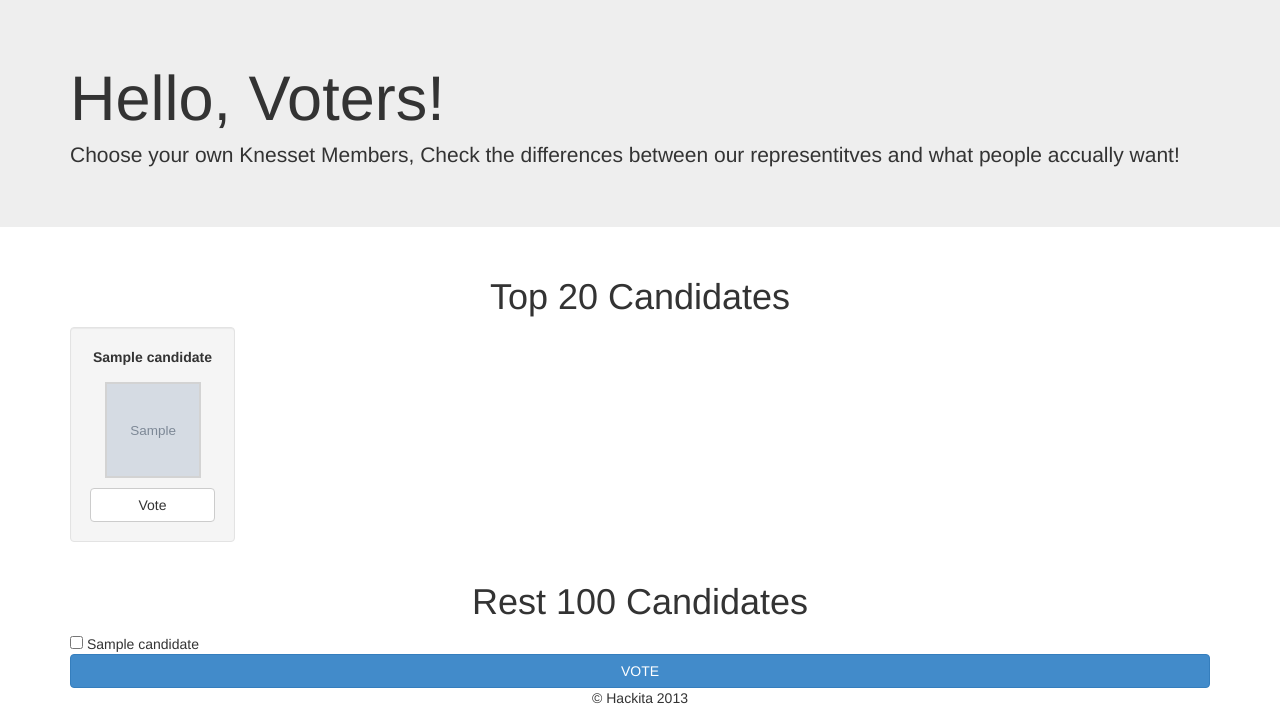
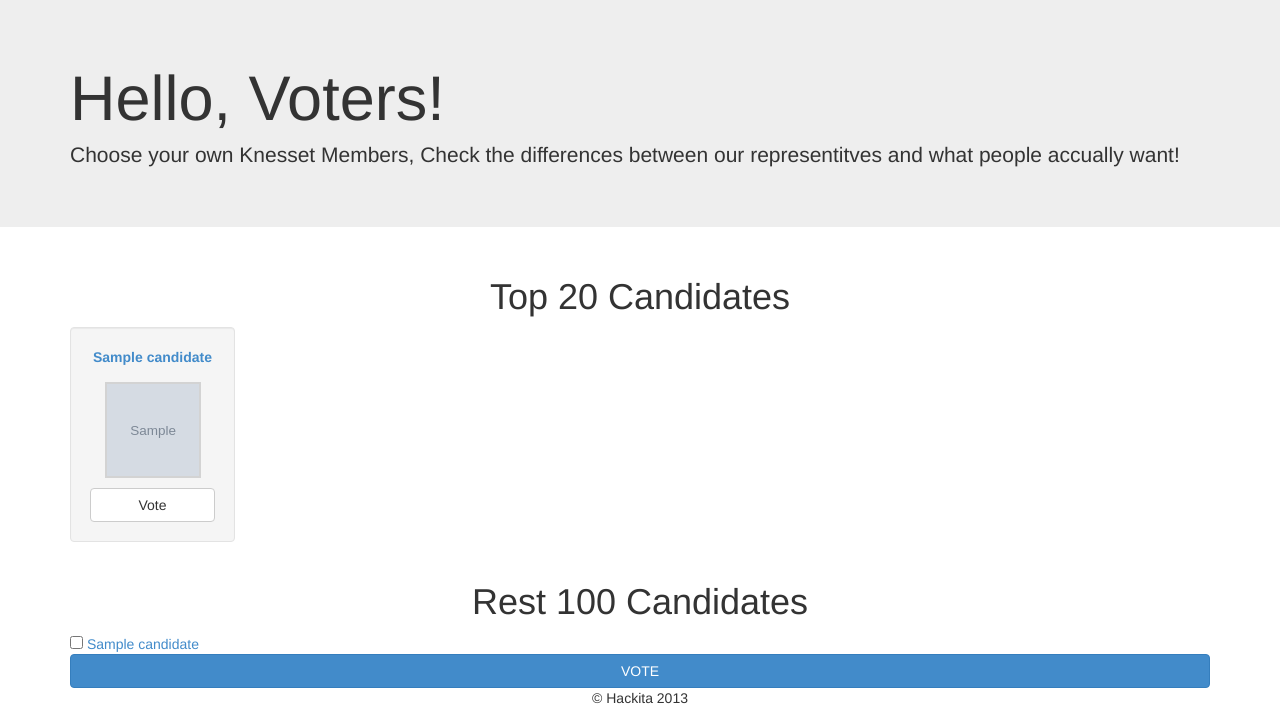
Before and after one commit to AriMeidan/Fantasy-Knesset, a Django app: template votes/templates/votes/index.html in a window 1280 px wide. Shown: the part 72-800 px from the top of the page. Run offline with Django 3.2, Linux system fonts and the light colour scheme; the template is opened without the code that fills it: most values are stand-ins (such as "Sample title", 1, 10 or a date in 2020); grey boxes marked "Sample" are stand-in pictures.

Commit message:
Candidates name are now links to their candidate page

```diff
--- a/votes/templates/votes/candidates.html
+++ b/votes/templates/votes/candidates.html
@@ -26,7 +26,9 @@
 				<div id="{{ party.pk }}" class="panel-collapse collapse out">
 					{% for candidate in party.candidate_set.all %}
 						<div class="panel-body row" id="{{ candidate }}">
-							<div class="col-xs-9">{{ candidate }}</div>
+							<div class="col-xs-9">
+								<b><a href="{% url 'votes:candidate' candidate.pk %}">{{ candidate.name }}</a></b>
+							</div>
 							<div class="col-xs-3">
 								<form role="form" method="post" action="{% url 'votes:vote' %}" >
 									{% csrf_token %}
--- a/votes/templates/votes/index.html
+++ b/votes/templates/votes/index.html
@@ -28,7 +28,7 @@
 		{% for candidate in top20 %}
 			<div class="col-md-2 col-xs-4 text-center">
 				<div class="well">
-					<p><b>{{ candidate.name }}</b></p>
+					<p><b><a href="{% url 'votes:candidate' candidate.pk %}">{{ candidate.name }}</a></b></p>
 					<div class="center-cropped center" style="background-image: url('{{ candidate.image_url}}');">
 					</div>
 					<form role="form" method="post" action="{% url 'votes:vote' %}" >
@@ -54,9 +54,9 @@
 			{% for candidate in rest100 %}
 				<div class="col-md-3 col-xs-6">
 					{% if user|voted_for:candidate %}
-						<input type="checkbox" name="candidate_checkbox" value="{{ candidate.pk }}" checked> {{ candidate.name }}
+						<input type="checkbox" name="candidate_checkbox" value="{{ candidate.pk }}" checked> <a href="{% url 'votes:candidate' candidate.pk %}">{{ candidate.name }}</a>
 					{% else %}
-						<input type="checkbox" name="candidate_checkbox" value="{{ candidate.pk }}"> {{ candidate.name }}
+						<input type="checkbox" name="candidate_checkbox" value="{{ candidate.pk }}"> <a href="{% url 'votes:candidate' candidate.pk %}">{{ candidate.name }}</a>
 					{% endif %}
 				</div>
 			{% endfor %}
```
